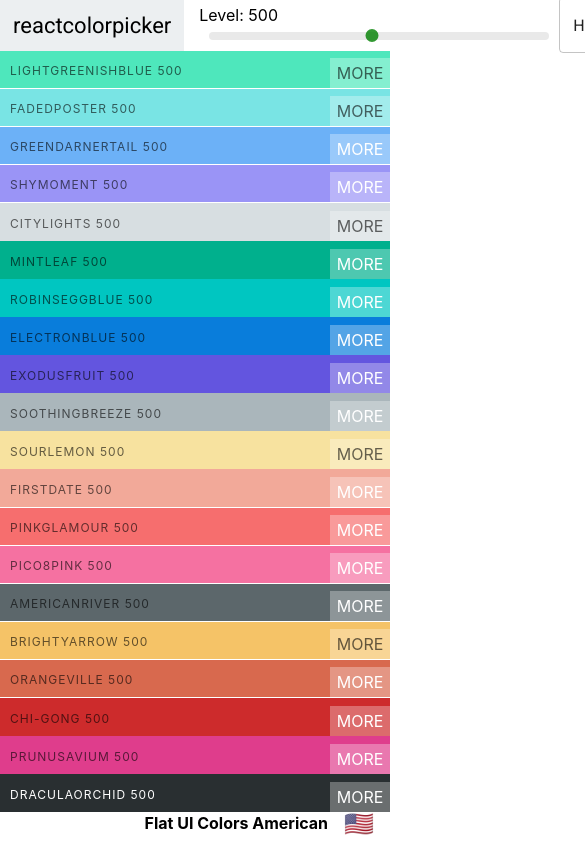
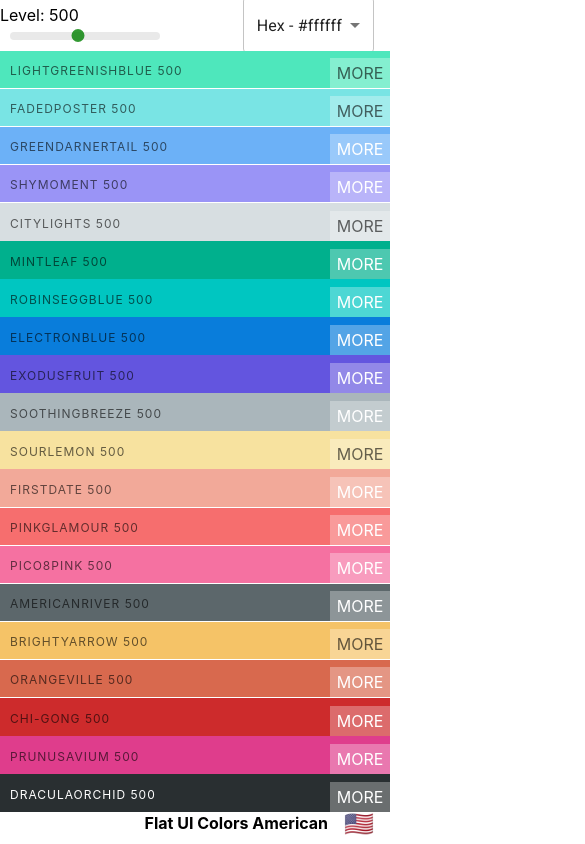
Before and after one commit to PuneetY008/Colors-App, a React (Create React App) app: page /pallete/flat-ui-colors-american in a window 390 px wide. Shown: the top 844 px of the page, 585 px wide, since content can reach past the window. Built offline with nearby package versions, Linux system fonts and the light colour scheme.

Commit message:
made navbar responsive

```diff
--- a/src/styles/DraggableColorBoxStyles.js
+++ b/src/styles/DraggableColorBoxStyles.js
@@ -1,3 +1,5 @@
+import Sizes from "./Sizes";
+
 const styles = {
     root: {
       width: "20%",
@@ -11,6 +13,18 @@
         color: "white",
         transform: "scale(1.5)",
         transition: "all 0.5s ease-in-out"
+      },
+      [Sizes.down('lg')]: {
+        width: "25%",
+        height: "20%"
+      },
+      [Sizes.down('md')]: {
+        width: "50%",
+        height: "10%"
+      },
+      [Sizes.down('sm')]: {
+        width: "100%",
+        height: "5%"
       }
     },
     boxContent: {
--- a/src/styles/NavbarStyles.js
+++ b/src/styles/NavbarStyles.js
@@ -1,3 +1,5 @@
+import Sizes from './Sizes';
+
 export default {
     Navbar: {
       display: "flex",
@@ -17,6 +19,9 @@
       "& a": {
         textDecoration: "none",
         color: "black"
+      },
+      [Sizes.down('xs')]:{
+        display: 'none'
       }
     },
     slider: {
@@ -38,6 +43,9 @@
         height: "13px",
         marginLeft: "-7px",
         marginTop: "-3px"
+      },
+      [Sizes.down("md")]: {
+        width: "150px"
       }
     },
     selectContainer: {
--- a/src/styles/PaletteFormNavStyles.js
+++ b/src/styles/PaletteFormNavStyles.js
@@ -1,5 +1,8 @@
+import Sizes from "./Sizes";
 import { DRAWER_WIDTH } from "../constants";
 const drawerWidth = DRAWER_WIDTH;
+
+
 
 const styles = theme =>({
   root: {
@@ -28,15 +31,23 @@
     marginRight: 20
   },
   navBtns: {
+    display: "flex",
     marginRight: "1rem",
     "& a": {
       textDecoration: "none"
+    },
+    [Sizes.down('xs')]:{
+      marginRight: "0.5rem"
     }
   },
   button:{
     margin: "0 0.5rem",
     "&a":{
       textDecoration: "none"
+    },
+    [Sizes.down('xs')]:{
+      margin: "0 0.2rem",
+      padding: "0.2rem"
     }
   },
   hide: {
```
